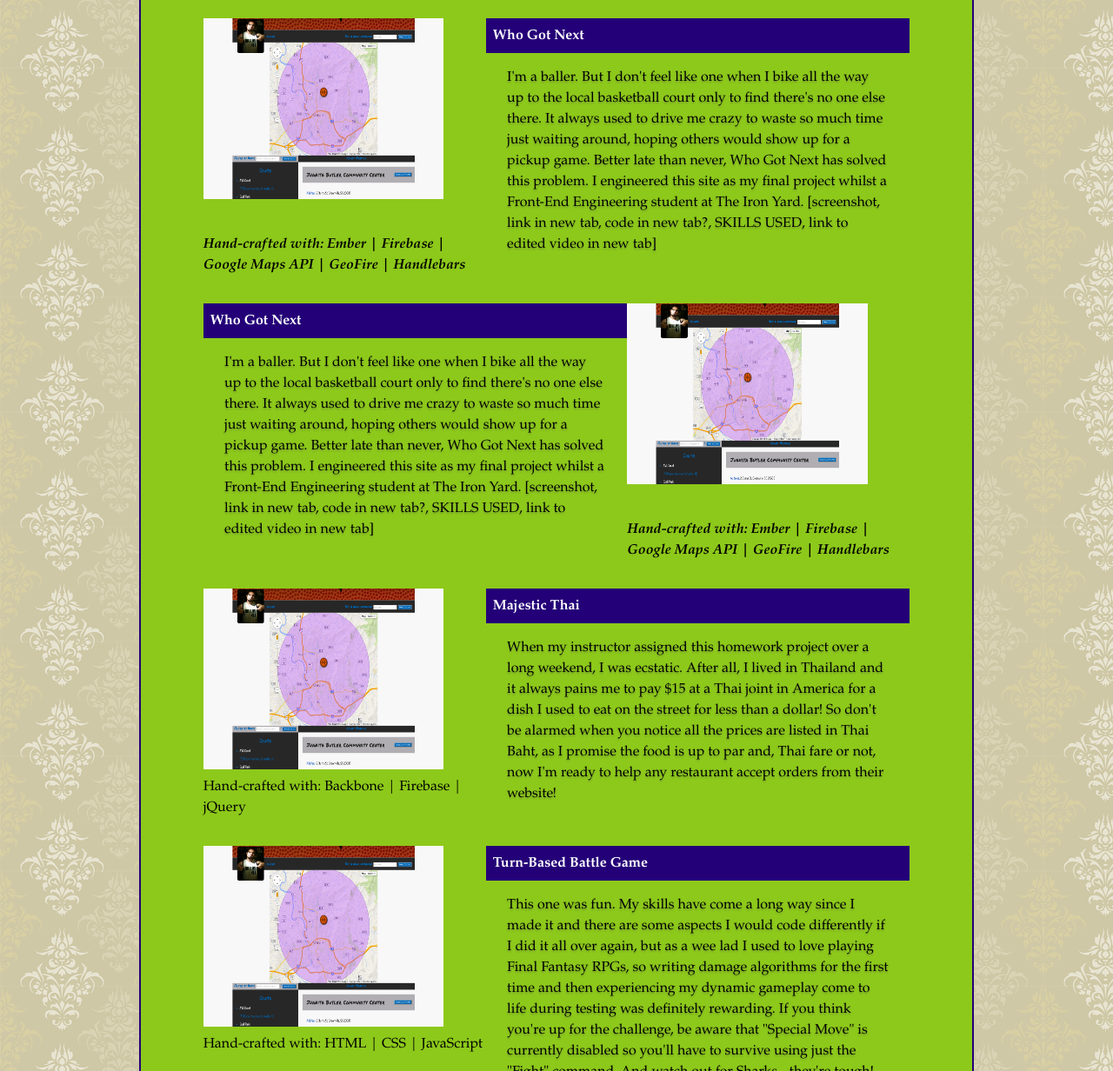
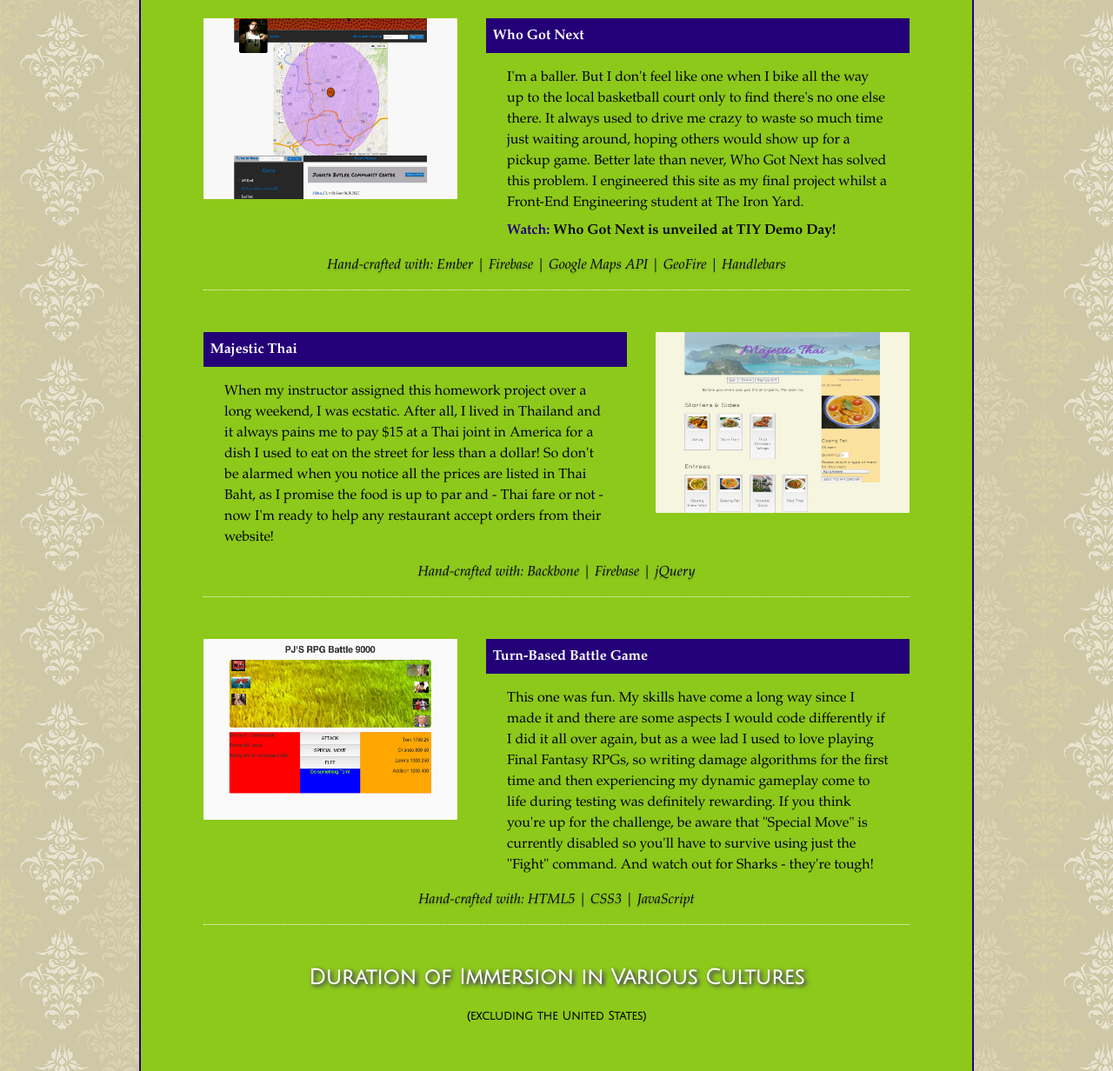
Before and after one commit to plove13x/A14-Portfolio, a website: page app/index.html in a window 1280 px wide. Shown: the part 978-2210 px from the top of the page at 87% size. Drawn offline with nearby package versions, Linux system fonts and the light colour scheme; files that its build step writes are made by us from their sources; a script that the page names is missing; some icons are missing; a web font is replaced by a local one.

Commit message:
Second commit

```diff
--- a/app/index.html
+++ b/app/index.html
@@ -49,72 +49,80 @@
                 Writer. Traveler. Sportsman. Dreamer. Mistake-Maker. Lesson-Learner. Bounce-Backer. Hustle+Hacker.
                 </p>
                 <p>
-                Ever since I made my first website (NHRT*) in high school and witnessed it take the student body by storm, I've been hooked by the power of the web. After graduating from the University of Texas at Austin, I tried my hand at a few different jobs and continued to shape my mind and character through extensive travel, but in 2014 I decided (from a cramped hostel bunk bed in Lima, Peru) it was time to take my web skills to the next level and enrolled in an intensive 12-week "code school". I'm still a citizen of the world, but now I'm empowered to more effectively communicate with all my fellow inhabitants on Earth.
+                Ever since I made my first website (<span class="rollIt">NHRT<span class="purps2">*</span></span>) in high school and witnessed it take the student body by storm, I've been hooked by the power of the web. After graduating from the University of Texas at Austin, I tried my hand at a few different jobs and continued to shape my mind and character through extensive travel, but in 2014 I decided (from a cramped hostel bunk bed in Lima, Peru) it was time to take my web skills to the next level and enrolled in an intensive 12-week "code school". I'm still a citizen of the world, but now I'm empowered to more effectively communicate with all my fellow inhabitants on Earth.
                 </p>
+
+                <p class="onRoll">
+                <span class="purps2">*</span>Have you ever tired of plain old Lemon-Lime or Fruit Punch and opted for a Gatorade X-Factor instead? You can thank the National Hybrid Research Team (NHRT) for that. No, we didn't reap the financial rewards of such a stroke of mixology brilliance - the idealists we were in high school couldn't have been less concerned with intellectual property rights and patents - but we got some serious traffic for a while and then all of a sudden Gatorade started producing their own "hybrids". Unfortunately the site is no longer accessible to due to an overhaul of the Tripod free hosting program, but long live the memories and keep on mixing!
+                </p>
+
                 <p>
                 I want to make an impact. Sure, I'll shoot for the stars and say "I want to change the world," but when I'm focused on providing a product or service that enhances people's lives in a simple way, I get thrilled about that too. I've been told I'm an effective marketer (I was elected as both junior and senior class president of my high school class thanks to some timely self-deprecating humor), and I believe the depth of my exposure to people from different walks of life and corners of the globe uniquely positions me to tailor web ventures in ways that will ultimately catch on. But the bottom line is simple: the key is to believe in what we're working on and the effect we can have on others. Otherwise it's simply not worth it.
                 </p>
-                <!--
-                <p class="italic footnote">
-                *Have you ever tired of plain old Lemon-Lime or Fruit Punch and opted for a Gatorade X-Factor instead? You can thank the National Hybrid Research Team (NHRT) for that. No, we didn't reap the financial rewards of such a stroke of mixology brilliance - the idealists we were in high school couldn't have been less concerned with intellectual property rights and patents - but we got some serious traffic for a while and then all of a sudden Gatorade started producing their own "hybrids". Unfortunately the site is no longer accessible to due to an overhaul of the Tripod free hosting program, but long live the memories and keep on mixing!
-                </p>
-                -->
+
             </div>
             <div class="projects">
                 <h2 class="sectionHeader">A Glimpse of the Skills</h2>
                 <div class="project">
                     <div class="projectSS">
-                        <a href="http://plove13x.github.io/WhosGotNext/" target="_blank"><img src="images/WGNSS.png" /></a>       <!-- force new tab? -->
-                        <p class="italic" style="font-weight: bold;">
-                            Hand-crafted with: Ember | Firebase | Google Maps API | GeoFire | Handlebars
-                        </p>
+                        <div class="SSContainerLeft">
+                            <a href="http://plove13x.github.io/WhosGotNext/" target="_blank"><img src="images/WGNSS.png" /></a>       <!-- force new tab? -->
+                        </div>
                     </div><!--
                  --><div class="projectRC">
+                        <a href="http://plove13x.github.io/WhosGotNext/" target="_blank"><h4>Who Got Next</h4></a>
+                        <p>
+                        I'm a baller. But I don't feel like one when I bike all the way up to the local basketball court only to find there's no one else there. It always used to drive me crazy to waste so much time just waiting around, hoping others would show up for a pickup game. Better late than never, Who Got Next has solved this problem. I engineered this site as my final project whilst a Front-End Engineering student at The Iron Yard.
+                        </p>
+                        <p class="noMargin">
+                            <span class="purps2">Watch: </span><a href="http://www.youtube.com/watch?v=kGDrOa4w-Uc&t=15m25s" target="_blank">Who Got Next is unveiled at TIY Demo Day!</a>
+                        </p>
+                    </div>
+                    <p class="italic center whiteDotBtm">
+                        Hand-crafted with: Ember | Firebase | Google Maps API | GeoFire | Handlebars
+                    </p>
+                </div>
+
+                <!-- <div class="project">
+                    <div class="projectRC">
                         <a href="http://plove13x.github.io/WhosGotNext/" target="_blank"><h4>Who Got Next</h4></a>
                         <p>
                         I'm a baller. But I don't feel like one when I bike all the way up to the local basketball court only to find there's no one else there. It always used to drive me crazy to waste so much time just waiting around, hoping others would show up for a pickup game. Better late than never, Who Got Next has solved this problem. I engineered this site as my final project whilst a Front-End Engineering student at The Iron Yard.
                         [screenshot, link in new tab, code in new tab?, SKILLS USED, link to edited video in new tab]
                         </p>
                     </div>
-                </div>
+                    <div class="projectSS">
+                        <div class="SSContainerRight">
+                            <a href="http://plove13x.github.io/WhosGotNext/" target="_blank"><img src="images/WGNSS.png" /></a>
+                        </div>
+                    </div>
+                    <p class="italic center" style="font-weight: bold;">
+                        Hand-crafted with: Ember | Firebase | Google Maps API | GeoFire | Handlebars
+                    </p>
+                </div> -->
 
                 <div class="project">
                     <div class="projectRC">
-                        <a href="http://plove13x.github.io/WhosGotNext/" target="_blank"><h4>Who Got Next</h4></a>
+                        <h4>Majestic Thai</h4>
                         <p>
-                        I'm a baller. But I don't feel like one when I bike all the way up to the local basketball court only to find there's no one else there. It always used to drive me crazy to waste so much time just waiting around, hoping others would show up for a pickup game. Better late than never, Who Got Next has solved this problem. I engineered this site as my final project whilst a Front-End Engineering student at The Iron Yard.
-                        [screenshot, link in new tab, code in new tab?, SKILLS USED, link to edited video in new tab]
+                            When my instructor assigned this homework project over a long weekend, I was ecstatic. After all, I lived in Thailand and it always pains me to pay $15 at a Thai joint in America for a dish I used to eat on the street for less than a dollar! So don't be alarmed when you notice all the prices are listed in Thai Baht, as I promise the food is up to par and - Thai fare or not - now I'm ready to help any restaurant accept orders from their website!
                         </p>
                     </div><!--
-                 --><div class="projectSS">
-                        <a href="http://plove13x.github.io/WhosGotNext/" target="_blank"><img src="images/WGNSS.png" /></a>       <!-- force new tab? -->
-                        <p class="italic" style="font-weight: bold;">
-                            Hand-crafted with: Ember | Firebase | Google Maps API | GeoFire | Handlebars
-                        </p>
+                    --><div class="projectSS">
+                        <div class="SSContainerRight">
+                            <img src="images/mThaiSS.png" />
+                        </div>
                     </div>
+                    <p class="italic center whiteDotBtm">
+                        Hand-crafted with: Backbone | Firebase | jQuery
+                    </p>
                 </div>
 
                 <div class="project">
                     <div class="projectSS">
-                        <img src="images/WGNSS.png" />
-                        <p>
-                        Hand-crafted with: Backbone | Firebase | jQuery
-                        </p>
-                    </div><!--
-                 --><div class="projectRC">
-                    <h4>Majestic Thai</h4>
-                        <p>
-                        When my instructor assigned this homework project over a long weekend, I was ecstatic. After all, I lived in Thailand and it always pains me to pay $15 at a Thai joint in America for a dish I used to eat on the street for less than a dollar! So don't be alarmed when you notice all the prices are listed in Thai Baht, as I promise the food is up to par and, Thai fare or not, now I'm ready to help any restaurant accept orders from their website!
-                        </p>
-                    </div>
-                </div>
-
-                <div class="project">
-                    <div class="projectSS">
-                        <img src="images/WGNSS.png" />
-                        <p>
-                        Hand-crafted with: HTML | CSS | JavaScript
-                        </p>
+                        <div class="SSContainerLeft">
+                            <img src="images/TBBSS.png" />
+                        </div>
                     </div><!--
                  --><div class="projectRC">
                     <h4>Turn-Based Battle Game</h4>
@@ -122,6 +130,9 @@
                         This one was fun. My skills have come a long way since I made it and there are some aspects I would code differently if I did it all over again, but as a wee lad I used to love playing Final Fantasy RPGs, so writing damage algorithms for the first time and then experiencing my dynamic gameplay come to life during testing was definitely rewarding. If you think you're up for the challenge, be aware that "Special Move" is currently disabled so you'll have to survive using just the "Fight" command. And watch out for Sharks - they're tough!
                         </p>
                     </div>
+                    <p class="italic center whiteDotBtm">
+                        Hand-crafted with: HTML5 | CSS3 | JavaScript
+                    </p>
                 </div>
 
                 <!-- <div class="project">
--- a/app/styles/main.scss
+++ b/app/styles/main.scss
@@ -126,38 +126,75 @@
 .purps {
     background: $deepPurple1;
     min-height: 1em;
+    color: white;
+    font-style: none;
 }
+
 
 .introText {
     width: 85%;
     margin: 0 auto;
     color: black;
     font-weight: 400;
-    text-shadow: 0px 2px 2px rgba(36, 0, 120, 0.2);
+    // text-shadow: 0px 2px 2px rgba(36, 0, 120, 0.2);
 }
 
 .italic {
     font-style: italic;
-    margin-top: 2em;
+    // margin-top: 2em;
+    text-shadow: 0px 2px 2px rgba(36, 0, 120, 0.2);
 }
 
-.footnote {
-    text-shadow: none;
-    font-size: 0.75em;
+.rollIt {
+    // color: $deepPurple1;
+    // font-weight: bold;
+}
+
+.rollIt:hover{
+    color: $deepPurple1;
+}
+
+.purps2 {
+    color: $deepPurple1;
+    font-weight: bold;
+    font-style: normal;
+}
+
+.onRoll {
+    display: none;
+    margin: 2em 0;
+    font-size: 1em;
+    font-style: italic;
+    // font-size: 0.75em;
+    // z-index: 2;
 }
 
 .project {
     width: 85%;
-    margin: 0 auto 1em;
+    margin: 3em auto 3em;
+    // border-bottom: 1px dotted white;
 }
+
+// .last {
+//     border-bottom: none;
+// }
 
 .projectSS {
     display: inline-block;
     width: 40%;
 
+    .SSContainerRight {
+        margin-left: 10%;
+    }
+
+    .SSContainerLeft {
+        margin-right: 10%;
+    }
+
     img {
-        width: 85%;
+        width: 100%;
         height: 13em;
+        border-radius: 1px;
     }
 }
 
@@ -176,9 +213,29 @@
     p {
         width: 90%;
         margin: 1em auto;
-        text-shadow: 0px 2px 2px rgba(36, 0, 120, 0.2);
+        // text-shadow: 0px 2px 2px rgba(36, 0, 120, 0.2);
+    }
+
+    .noMargin {
+        margin-top: -0.5em;
+    }
+
+    .noMargin a {
+        font-weight: bold;
+        color: black;
+    }
+
+    .noMargin a:hover {
+        color: white;
     }
 }
+
+.whiteDotBtm {
+    padding-bottom: 1em;
+    border-bottom: 1px dotted white;
+}
+
+
 
 .chart h5 {
     margin: -2em 0 4em;
```
Also changed, not shown: app/scripts/main.js (+13 -0 lines), app/images/TBBSS.png (added), app/images/mThaiSS.png (added), 1 other file.
